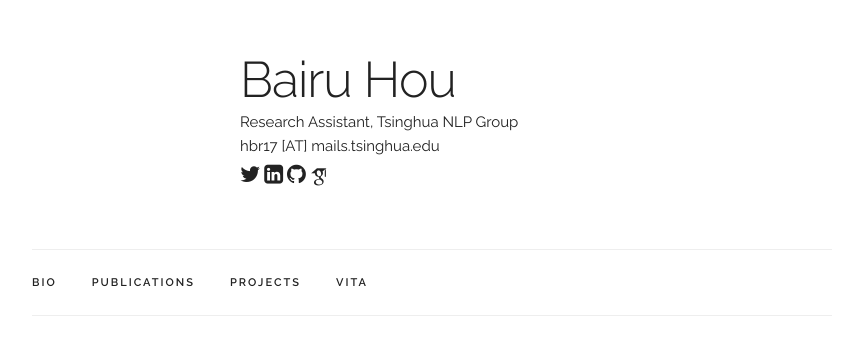
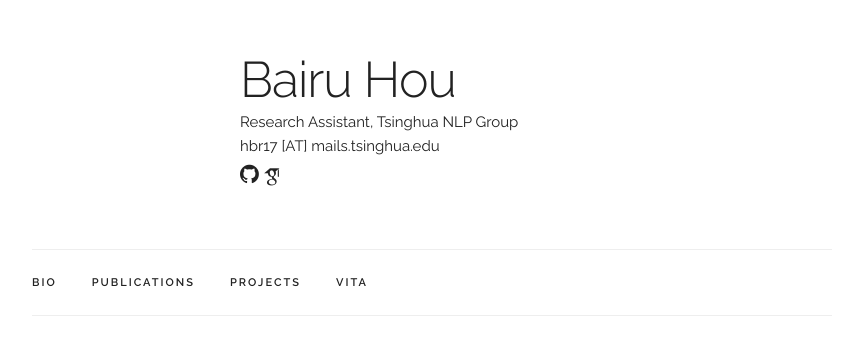
Before and after one commit to hbr690188270/hbr690188270.github.io, a Jekyll site: the page built from index.html, in a window 1280 px wide. Shown: the top 354 px of the page, without its empty margins (208-1071 px from the left). Built offline with Jekyll 4.4.1, drawn with Linux system fonts in a browser that asks for light colours; some web fonts are replaced.

Commit message:
1st version

```diff
--- a/_layouts/default.html
+++ b/_layouts/default.html
@@ -76,13 +76,13 @@
             <p>{{ site.data.main_info.title }}</p>
             <p>{{ site.data.main_info.email }}</p>
             <p>
-              <span onclick="window.open('{{ site.data.main_info.twitter }}')" style="cursor: pointer">
+              <!-- <span onclick="window.open('{{ site.data.main_info.twitter }}')" style="cursor: pointer">
                 <i class="fa fa-twitter" aria-hidden="true"></i>
-              </span>
+              </span> -->
 
-              <span onclick="window.open('{{ site.data.main_info.linkedin }}')" style="cursor: pointer">
+              <!-- <span onclick="window.open('{{ site.data.main_info.linkedin }}')" style="cursor: pointer">
                 <i class="fa fa-linkedin-square" aria-hidden="true"></i>
-              </span>
+              </span> -->
 
               <span onclick="window.open('{{ site.data.main_info.github }}')" style="cursor: pointer">
                 <i class="fa fa-github" aria-hidden="true"></i>
```
